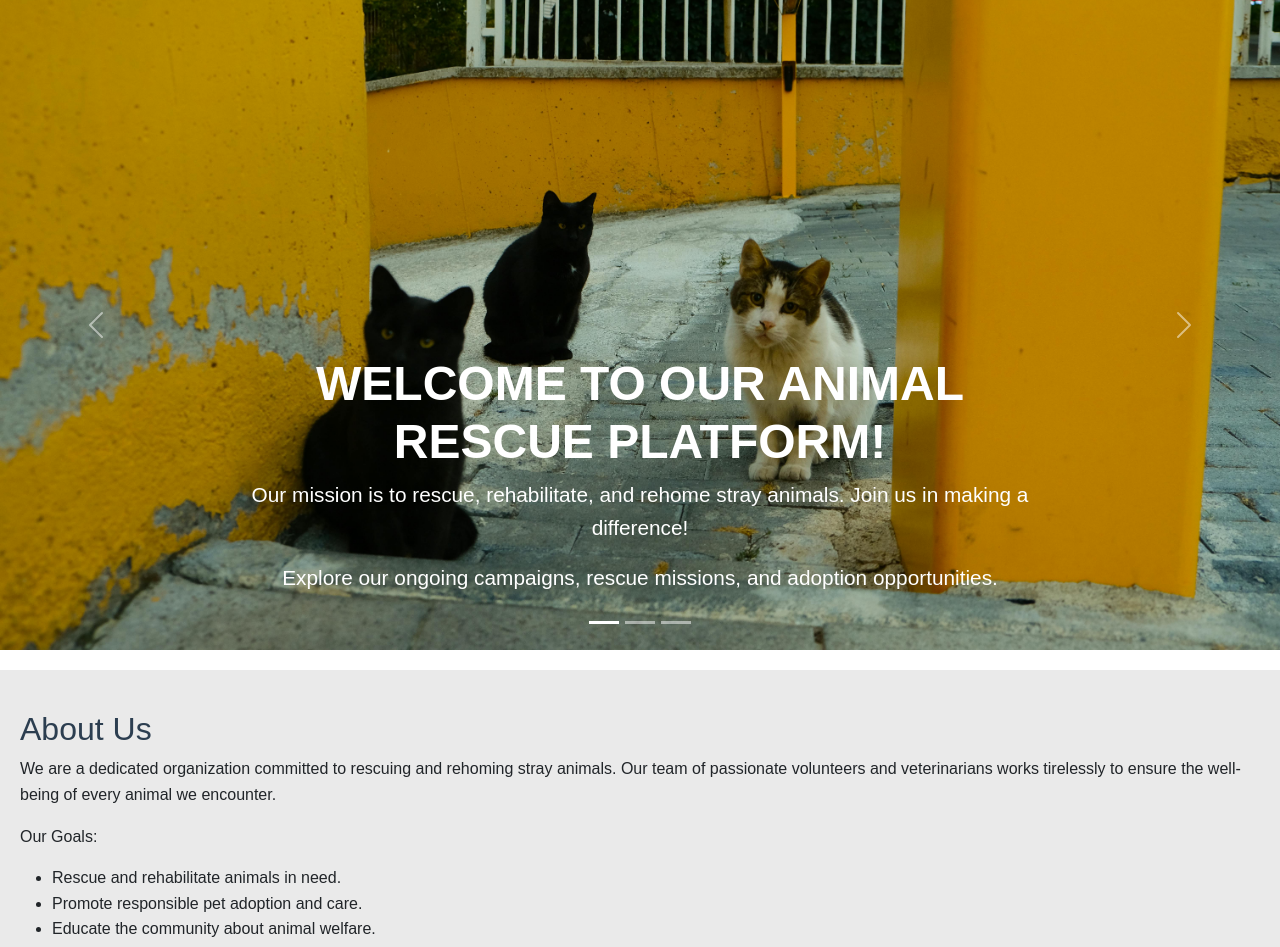
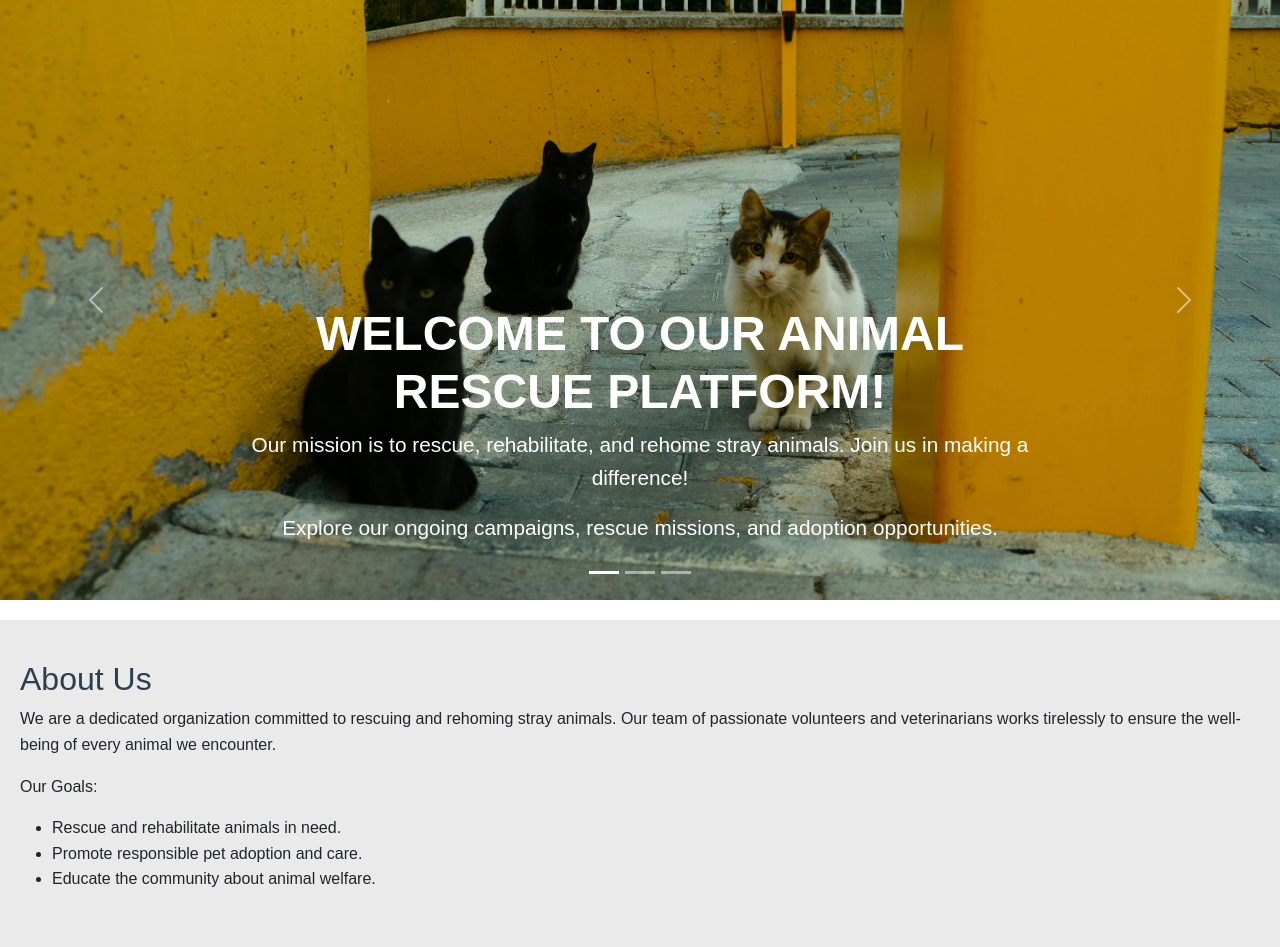
Before and after one commit to codingmoose-dev/PawsitiveWhispers, a PHP site: page /PawsitiveWellbeing/Main/view/Homepage.html in a window 1280 px wide. Shown: the part 71-1018 px from the top of the page. Run offline with PHP 8.4, Linux system fonts and the light colour scheme.

Commit message:
feat(ui): unify carousel image dimensions and improve caption styling

```diff
--- a/Main/css/Style.css
+++ b/Main/css/Style.css
@@ -158,7 +158,7 @@ form button:hover {
 }
 
 .carousel-image {
-    height: 650px;
+    height: 600px;
     width: 100%;
     object-fit: cover;
     object-position: center 100%; /* default bottom focus */
```
